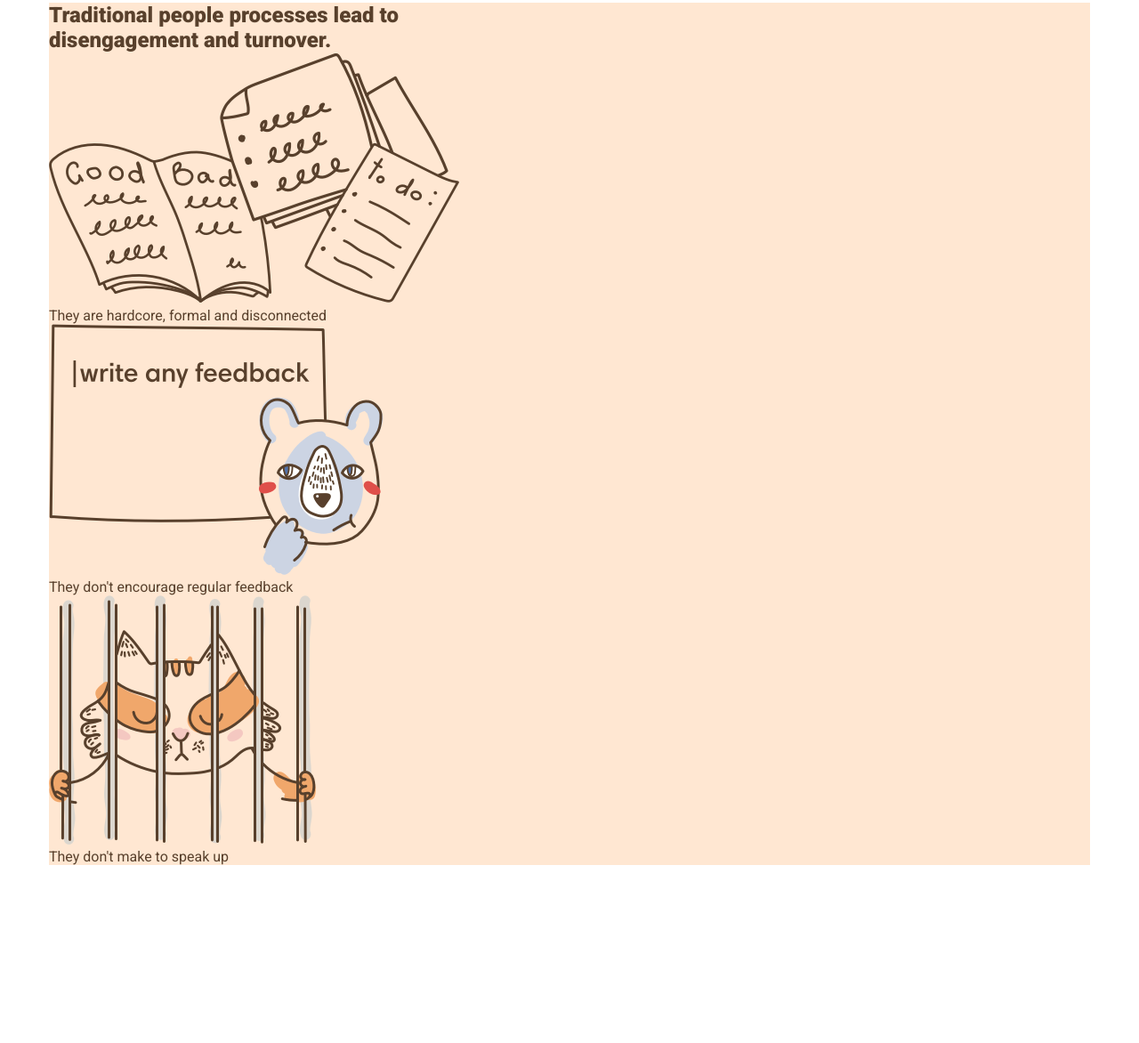
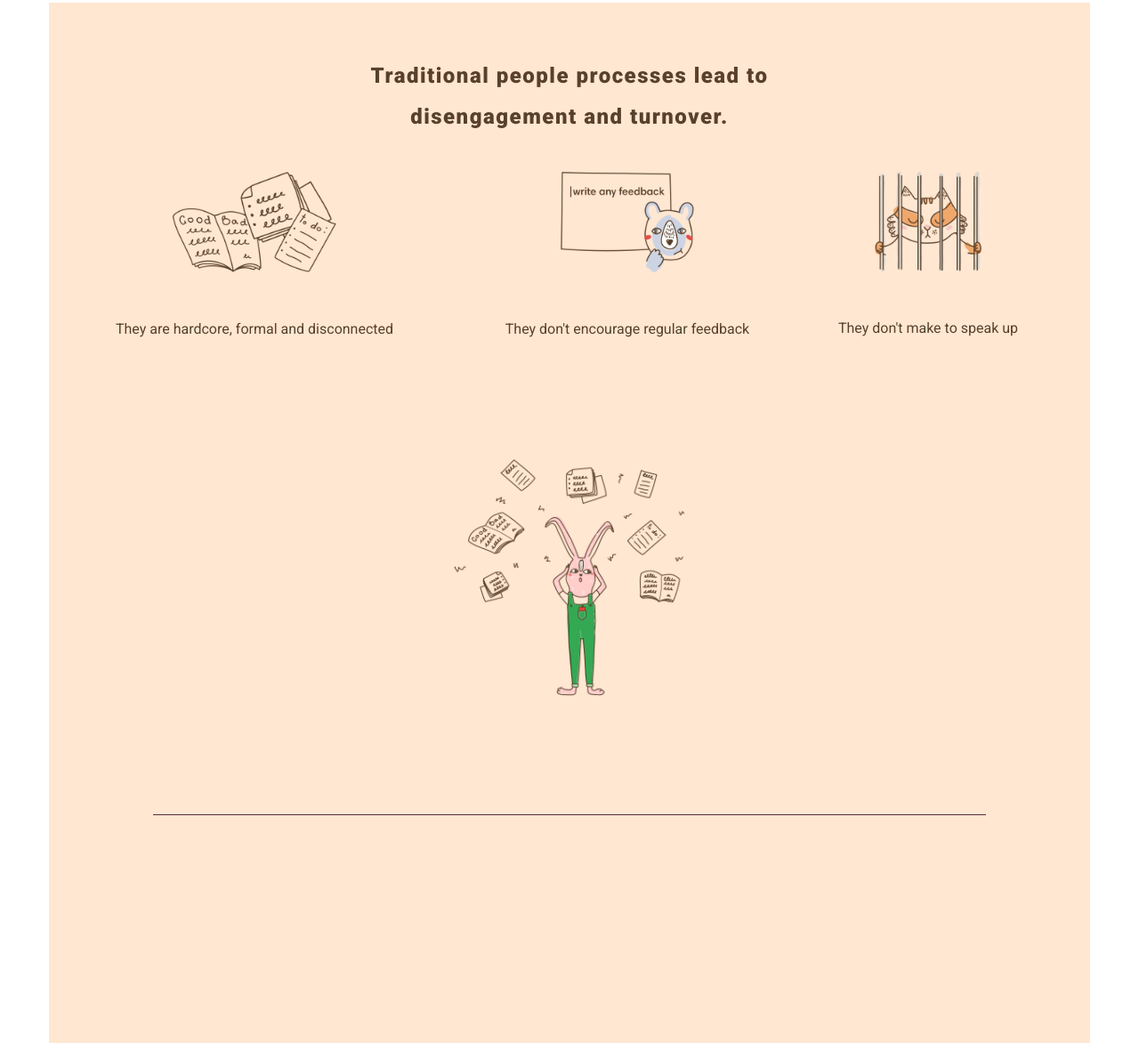
Before and after one commit to romina-trazzi/node-sass-teambit, a website: page index.html in a window 1280 px wide. Shown: the part 667-1839 px from the top of the page at 89% size. Before the commit the page ends 1639 px from the top, so only its background shows below. Drawn offline with Linux system fonts and the light colour scheme.

Commit message:
Commit prima metà blocco tradition

```diff
--- a/index.html
+++ b/index.html
@@ -92,35 +92,56 @@
             <!-- Tradition -->
             <div class="tradition">
 
+                <!-- Title block tradition-->
+                <div class="title_block">
+
                     <h2>Traditional people processes lead to <br> disengagement and turnover.</h2>
 
+                </div>
+                <!-- / Title block tradition -->
+
                 <!-- First block tradition-->
-
                 <div class="first_block">
 
-                    <div class="block_img">
+                    <div class="box_image">
+                        <div>
                             <img src="dist/img/hardcore.png">
-                        <div>They are hardcore, formal and disconnected</div>
+                            <div class="issue">They are hardcore, formal and disconnected</div>
+                        </div>
                     </div>
 
-                    <div class="block_img">
+                   <div class="box_image">
+                        <div>
                             <img src="dist/img/nofeedback.png">
-                        <div>They don't encourage regular feedback</div>
+                            <div class="issue">They don't encourage regular feedback</div>
+                        </div>
                     </div>
 
-                    <div class="block_img">
+                    <div class="box_image">
+                        <div>
                             <img src="dist/img/notsafe.png">
-                        <div>They don't make to speak up</div>
+                            <div class ="issue">They don't make to speak up</div>
                         </div>
+                    </div>
+
+
                 </div>
                 <!-- / First block tradition-->
 
+                <!-- Second block tradition-->
+                <div class="second_block">
+                    <div class="box_image_before">
+                        <img src="dist/img/before.png">
+                    </div>
+                    <div class="border">
 
+                    </div>
 
                 </div>
 
 
 
+            </div>
 
 
 
--- a/src/Partials/_common.scss
+++ b/src/Partials/_common.scss
@@ -24,7 +24,7 @@ navbar {
     width: 100%;
 }
 
-.traditional {
+.tradition {
     height: 1900px;
     width: 100%;
 }
--- /dev/null
+++ b/src/Partials/_section-tradition.scss
@@ -0,0 +1,67 @@
+.tradition {
+    @include Font(16px, 300);
+    font-family: map-get($fontFamily, robot);
+    background-color: map-get($backgroundColor, special);
+
+    & .title_block {
+        height: 190px;
+
+        & h2 {
+            padding-top: 60px;
+            text-align: center;
+            line-height: 1.9;
+            letter-spacing: 1.5px;
+        }
+    }
+
+    & .first_block {
+        height: 190px;
+        display: flex;
+
+        & .box_image {
+            height: 140px;
+            display: flex;
+            flex-direction: column;
+            text-align: center;
+
+            & div {
+                height: 100%;
+
+                & img {
+                    width: 40%;
+                }
+            }
+
+            & .issue {
+                padding-top: 50px;
+            }
+        }
+    }
+
+    & .second_block {
+        height: 532px;
+        width: 100%;
+        position: relative;
+
+        & .box_image_before {
+            @include FlexCenter(100%, row);
+
+            & img {
+                height: 50%;
+            }
+        }
+
+        & .border {
+            border-bottom: 1px solid rgb(88, 44, 64);
+            display: inline-block;
+            width: 80%;
+            position: absolute;
+            left: 10%;
+        }
+
+
+
+
+    }
+
+}
--- a/src/Partials/_tradition.scss
+++ /dev/null
@@ -1,5 +0,0 @@
-.tradition {
-    @include Font (16px, 300);
-    font-family: map-get($fontFamily, robot);
-    background-color: map-get($backgroundColor, special);
-}
--- a/src/Partials/_variables.scss
+++ b/src/Partials/_variables.scss
@@ -1,7 +1,5 @@
-$backgroundColor: (
-    "regular": white,
-    "special": rgb(255, 231, 210)
-);
+$backgroundColor: ("regular": white,
+    "special": rgb(255, 231, 210));
 
 $fontFamily: ("regular": "Arial",
     "bold": "Arial Black",
@@ -16,9 +14,7 @@ $fontFamily: ("regular": "Arial",
 
 ;
 
-$colorPalette: (
-    "ocean": rgb(44, 71, 146)
-);
+$colorPalette: ("ocean": rgb(44, 71, 146));
 
 
 /* Mixin di Flexbox */
@@ -45,4 +41,11 @@ $colorPalette: (
     justify-content: space-between;
 }
 
+@mixin FlexEvenly($height, $direction) {
+    height: $height;
+    display: flex;
+    flex-direction: $direction;
+    justify-content: space-evenly;
+}
+
 /* End Mixin di Flexbox */
--- a/src/style.scss
+++ b/src/style.scss
@@ -2,4 +2,4 @@
 @import "Partials/common";
 @import "Partials/navbar";
 @import "Partials/jumbotron";
-@import "Partials/tradition";
+@import "Partials/section-tradition";
```
Also changed, not shown: dist/css/style.css. Lines whose indentation alone changed are shown as unchanged.
